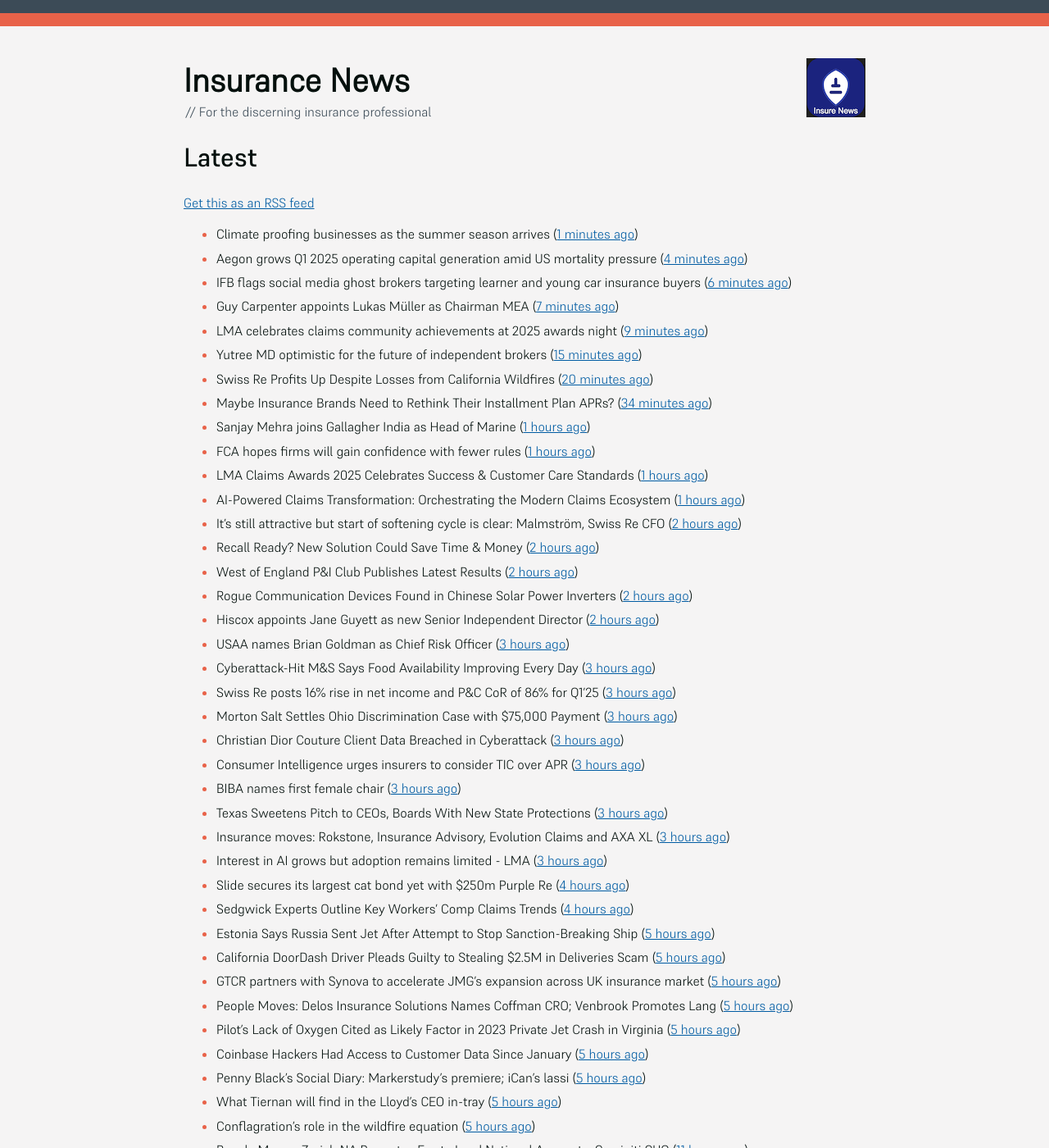
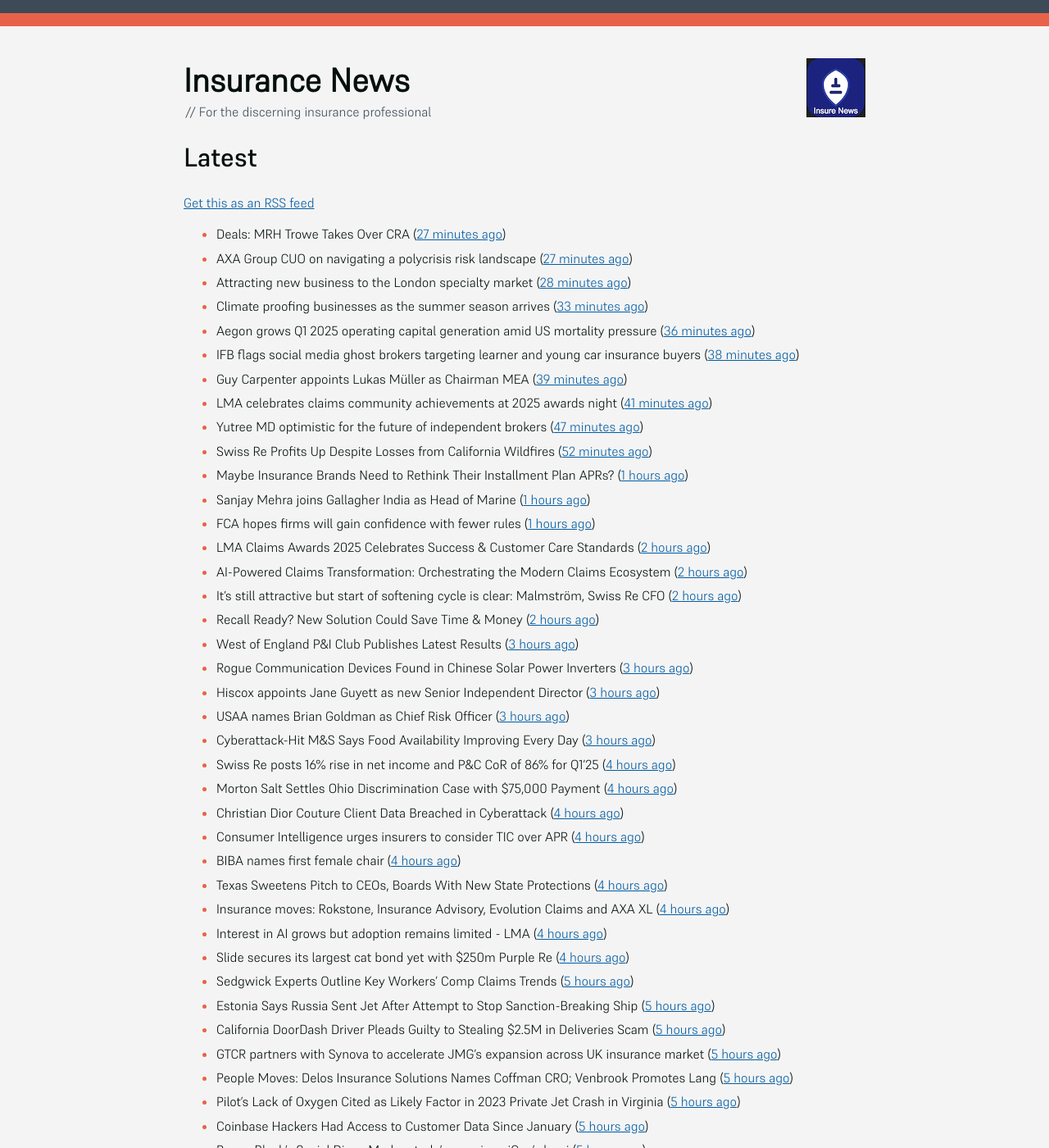
Before and after one commit to mat-0/feeds.thechels.uk, a Jekyll site: the page built from index.md, in a window 1280 px wide and 1400 px high. Shown: the whole window at 82% size. Built offline with Jekyll 4.4.1, drawn with Linux system fonts in a browser that asks for light colours; some of the changed text lies outside the part shown.

Commit message:
New Feed

```diff
--- a/index.md
+++ b/index.md
@@ -8,35 +8,38 @@ description: Latest Updates
 [Get this as an RSS feed](/feed.rss)
 
 <!-- news_marker starts -->
-- Climate proofing businesses as the summer season arrives ([1 minutes ago](https://www.insurancebusinessmag.com/uk/news/catastrophe/climate-proofing-businesses-as-the-summer-season-arrives-535973.aspx))
-- Aegon grows Q1 2025 operating capital generation amid US mortality pressure ([4 minutes ago](https://www.insurancebusinessmag.com/uk/news/breaking-news/aegon-grows-q1-2025-operating-capital-generation-amid-us-mortality-pressure-535972.aspx))
-- IFB flags social media ghost brokers targeting learner and young car insurance buyers ([6 minutes ago](https://www.insurancebusinessmag.com/uk/news/auto-motor/ifb-flags-social-media-ghost-brokers-targeting-learner-and-young-car-insurance-buyers-535971.aspx))
-- Guy Carpenter appoints Lukas Müller as Chairman MEA ([7 minutes ago](https://www.reinsurancene.ws/guy-carpenter-appoints-lukas-muller-as-chairman-mea/))
-- LMA celebrates claims community achievements at 2025 awards night ([9 minutes ago](https://www.insurancebusinessmag.com/uk/news/claims/lma-celebrates-claims-community-achievements-at-2025-awards-night-535970.aspx))
-- Yutree MD optimistic for the future of independent brokers ([15 minutes ago](https://www.postonline.co.uk/news/7957767/yutree-md-optimistic-for-the-future-of-independent-brokers))
-- Swiss Re Profits Up Despite Losses from California Wildfires ([20 minutes ago](https://www.insurancejournal.com/news/international/2025/05/16/824017.htm))
-- Maybe Insurance Brands Need to Rethink Their Installment Plan APRs? ([34 minutes ago](https://insurance-edge.net/2025/05/16/maybe-insurance-brands-need-to-rethink-their-installment-plan-aprs/))
+- Deals: MRH Trowe Takes Over CRA ([27 minutes ago](https://insurance-edge.net/2025/05/16/deals-mrh-trowe-takes-over-cra/))
+- AXA Group CUO on navigating a polycrisis risk landscape ([27 minutes ago](https://www.insurancebusinessmag.com/uk/news/breaking-news/axa-group-cuo-on-navigating-a-polycrisis-risk-landscape-535921.aspx))
+- Attracting new business to the London specialty market ([28 minutes ago](https://www.insurancebusinessmag.com/uk/news/breaking-news/attracting-new-business-to-the-london-specialty-market-535974.aspx))
+- Climate proofing businesses as the summer season arrives ([33 minutes ago](https://www.insurancebusinessmag.com/uk/news/catastrophe/climate-proofing-businesses-as-the-summer-season-arrives-535973.aspx))
+- Aegon grows Q1 2025 operating capital generation amid US mortality pressure ([36 minutes ago](https://www.insurancebusinessmag.com/uk/news/breaking-news/aegon-grows-q1-2025-operating-capital-generation-amid-us-mortality-pressure-535972.aspx))
+- IFB flags social media ghost brokers targeting learner and young car insurance buyers ([38 minutes ago](https://www.insurancebusinessmag.com/uk/news/auto-motor/ifb-flags-social-media-ghost-brokers-targeting-learner-and-young-car-insurance-buyers-535971.aspx))
+- Guy Carpenter appoints Lukas Müller as Chairman MEA ([39 minutes ago](https://www.reinsurancene.ws/guy-carpenter-appoints-lukas-muller-as-chairman-mea/))
+- LMA celebrates claims community achievements at 2025 awards night ([41 minutes ago](https://www.insurancebusinessmag.com/uk/news/claims/lma-celebrates-claims-community-achievements-at-2025-awards-night-535970.aspx))
+- Yutree MD optimistic for the future of independent brokers ([47 minutes ago](https://www.postonline.co.uk/news/7957767/yutree-md-optimistic-for-the-future-of-independent-brokers))
+- Swiss Re Profits Up Despite Losses from California Wildfires ([52 minutes ago](https://www.insurancejournal.com/news/international/2025/05/16/824017.htm))
+- Maybe Insurance Brands Need to Rethink Their Installment Plan APRs? ([1 hours ago](https://insurance-edge.net/2025/05/16/maybe-insurance-brands-need-to-rethink-their-installment-plan-aprs/))
 - Sanjay Mehra joins Gallagher India as Head of Marine ([1 hours ago](https://www.reinsurancene.ws/sanjay-mehra-joins-gallagher-india-as-head-of-marine/))
 - FCA hopes firms will gain confidence with fewer rules ([1 hours ago](https://www.postonline.co.uk/news/7957766/fca-hopes-firms-will-gain-confidence-with-fewer-rules))
-- LMA Claims Awards 2025 Celebrates Success & Customer Care Standards ([1 hours ago](https://insurance-edge.net/2025/05/16/lma-claims-awards-2025-celebrates-success-customer-care-standards/))
-- AI-Powered Claims Transformation: Orchestrating the Modern Claims Ecosystem ([1 hours ago](https://insurance-edge.net/2025/05/16/ai-powered-claims-transformation-orchestrating-the-modern-claims-ecosystem/))
+- LMA Claims Awards 2025 Celebrates Success & Customer Care Standards ([2 hours ago](https://insurance-edge.net/2025/05/16/lma-claims-awards-2025-celebrates-success-customer-care-standards/))
+- AI-Powered Claims Transformation: Orchestrating the Modern Claims Ecosystem ([2 hours ago](https://insurance-edge.net/2025/05/16/ai-powered-claims-transformation-orchestrating-the-modern-claims-ecosystem/))
 - It’s still attractive but start of softening cycle is clear: Malmström, Swiss Re CFO ([2 hours ago](https://www.reinsurancene.ws/its-still-attractive-but-start-of-softening-cycle-is-clear-malmstrom-swiss-re-cfo/))
 - Recall Ready? New Solution Could Save Time & Money ([2 hours ago](https://insurance-edge.net/2025/05/16/recall-ready-new-solution-could-save-time-money/))
-- West of England P&I Club Publishes Latest Results ([2 hours ago](https://insurance-edge.net/2025/05/16/west-of-england-pi-club-publishes-latest-results/))
-- Rogue Communication Devices Found in Chinese Solar Power Inverters ([2 hours ago](https://www.insurancejournal.com/news/international/2025/05/16/824006.htm))
-- Hiscox appoints Jane Guyett as new Senior Independent Director ([2 hours ago](https://www.reinsurancene.ws/hiscox-appoints-jane-guyett-as-new-senior-independent-director/))
+- West of England P&I Club Publishes Latest Results ([3 hours ago](https://insurance-edge.net/2025/05/16/west-of-england-pi-club-publishes-latest-results/))
+- Rogue Communication Devices Found in Chinese Solar Power Inverters ([3 hours ago](https://www.insurancejournal.com/news/international/2025/05/16/824006.htm))
+- Hiscox appoints Jane Guyett as new Senior Independent Director ([3 hours ago](https://www.reinsurancene.ws/hiscox-appoints-jane-guyett-as-new-senior-independent-director/))
 - USAA names Brian Goldman as Chief Risk Officer ([3 hours ago](https://www.reinsurancene.ws/usaa-names-brian-goldman-as-chief-risk-officer/))
 - Cyberattack-Hit M&S Says Food Availability Improving Every Day ([3 hours ago](https://www.insurancejournal.com/news/international/2025/05/16/824002.htm))
-- Swiss Re posts 16% rise in net income and P&C CoR of 86% for Q1’25 ([3 hours ago](https://www.reinsurancene.ws/swiss-re-posts-16-rise-in-net-income-and-pc-cor-of-86-for-q125/))
-- Morton Salt Settles Ohio Discrimination Case with $75,000 Payment ([3 hours ago](https://www.insurancejournal.com/news/midwest/2025/05/16/823999.htm))
-- Christian Dior Couture Client Data Breached in Cyberattack ([3 hours ago](https://www.insurancejournal.com/news/national/2025/05/16/823975.htm))
-- Consumer Intelligence urges insurers to consider TIC over APR ([3 hours ago](https://www.insurancebusinessmag.com/uk/news/auto-motor/consumer-intelligence-urges-insurers-to-consider-tic-over-apr-535940.aspx))
-- BIBA names first female chair ([3 hours ago](https://www.insurancebusinessmag.com/uk/news/breaking-news/biba-names-first-female-chair-535939.aspx))
-- Texas Sweetens Pitch to CEOs, Boards With New State Protections ([3 hours ago](https://www.insurancejournal.com/news/southcentral/2025/05/16/823995.htm))
-- Insurance moves: Rokstone, Insurance Advisory, Evolution Claims and AXA XL ([3 hours ago](https://www.insurancebusinessmag.com/uk/news/breaking-news/insurance-moves-rokstone-insurance-advisory-evolution-claims-and-axa-xl-535937.aspx))
-- Interest in AI grows but adoption remains limited - LMA ([3 hours ago](https://www.insurancebusinessmag.com/uk/news/technology/interest-in-ai-grows-but-adoption-remains-limited--lma-535936.aspx))
+- Swiss Re posts 16% rise in net income and P&C CoR of 86% for Q1’25 ([4 hours ago](https://www.reinsurancene.ws/swiss-re-posts-16-rise-in-net-income-and-pc-cor-of-86-for-q125/))
+- Morton Salt Settles Ohio Discrimination Case with $75,000 Payment ([4 hours ago](https://www.insurancejournal.com/news/midwest/2025/05/16/823999.htm))
+- Christian Dior Couture Client Data Breached in Cyberattack ([4 hours ago](https://www.insurancejournal.com/news/national/2025/05/16/823975.htm))
+- Consumer Intelligence urges insurers to consider TIC over APR ([4 hours ago](https://www.insurancebusinessmag.com/uk/news/auto-motor/consumer-intelligence-urges-insurers-to-consider-tic-over-apr-535940.aspx))
+- BIBA names first female chair ([4 hours ago](https://www.insurancebusinessmag.com/uk/news/breaking-news/biba-names-first-female-chair-535939.aspx))
+- Texas Sweetens Pitch to CEOs, Boards With New State Protections ([4 hours ago](https://www.insurancejournal.com/news/southcentral/2025/05/16/823995.htm))
+- Insurance moves: Rokstone, Insurance Advisory, Evolution Claims and AXA XL ([4 hours ago](https://www.insurancebusinessmag.com/uk/news/breaking-news/insurance-moves-rokstone-insurance-advisory-evolution-claims-and-axa-xl-535937.aspx))
+- Interest in AI grows but adoption remains limited - LMA ([4 hours ago](https://www.insurancebusinessmag.com/uk/news/technology/interest-in-ai-grows-but-adoption-remains-limited--lma-535936.aspx))
 - Slide secures its largest cat bond yet with $250m Purple Re ([4 hours ago](https://www.reinsurancene.ws/slide-secures-its-largest-cat-bond-yet-with-250m-purple-re/))
-- Sedgwick Experts Outline Key Workers’ Comp Claims Trends ([4 hours ago](https://www.insurancejournal.com/news/national/2025/05/16/823936.htm))
+- Sedgwick Experts Outline Key Workers’ Comp Claims Trends ([5 hours ago](https://www.insurancejournal.com/news/national/2025/05/16/823936.htm))
 - Estonia Says Russia Sent Jet After Attempt to Stop Sanction-Breaking Ship ([5 hours ago](https://www.insurancejournal.com/news/international/2025/05/16/823959.htm))
 - California DoorDash Driver Pleads Guilty to Stealing $2.5M in Deliveries Scam ([5 hours ago](https://www.insurancejournal.com/news/west/2025/05/16/823989.htm))
 - GTCR partners with Synova to accelerate JMG’s expansion across UK insurance market ([5 hours ago](https://www.reinsurancene.ws/gtcr-partners-with-synova-to-accelerate-jmgs-expansion-across-uk-insurance-market/))
@@ -97,7 +98,6 @@ description: Latest Updates
 - Biba names Caroline Barr as first female chair ([1 days ago](https://www.postonline.co.uk/broker/7957749/biba-names-caroline-barr-as-first-female-chair))
 - Allianz, Beazley could be on the hook as M&S insurance claim expected to be £100m + ([1 days ago](https://www.insurancebusinessmag.com/uk/news/cyber/allianz-beazley-could-be-on-the-hook-as-mands-insurance-claim-expected-to-be-100m--535626.aspx))
 - Insurance's soft market: RSA on how to stay ahead ([1 days ago](https://www.insurancebusinessmag.com/uk/news/business-resilience/insurances-soft-market-rsa-on-how-to-stay-ahead-535625.aspx))
-- Regional brokers in the spotlight as BIBA 2025 kicks off ([1 days ago](https://www.insurancebusinessmag.com/uk/news/breaking-news/regional-brokers-in-the-spotlight-as-biba-2025-kicks-off-535624.aspx))
 - Rosemount Financial Solutions (IFA) announces 4C Platform partnership to support private medical insurance advice ([1 days ago](https://ifamagazine.com/rosemount-financial-solutions-ifa-announces-4c-platform-partnership-to-support-private-medical-insurance-advice/))
 - FCA handed 170,000-strong petition to fix insurance failings ([1 days ago](https://www.postonline.co.uk/regulation/7957747/fca-handed-170000-strong-petition-to-fix-insurance-failings))
 - Extinction Rebellion returns to Biba for third consecutive protest ([1 days ago](https://www.postonline.co.uk/news/7957741/extinction-rebellion-returns-to-biba-for-third-consecutive-protest))
@@ -117,15 +117,15 @@ description: Latest Updates
 - Mike McGavick Joins mea Platform as Board Chairman and Strategic Advisor ([2 days ago](https://www.insurtechinsights.com/mike-mcgavick-joins-mea-platform-as-board-chairman-and-strategic-advisor/))
 - KatRisk Acquires Gamma to Bolster Catastrophe Modeling and Location Intelligence Capabilities ([2 days ago](https://www.insurtechinsights.com/katrisk-acquires-gamma-to-bolster-catastrophe-modeling-and-location-intelligence-capabilities/))
 - Biba launches question guidance to reduce disclosure disputes ([2 days ago](https://www.postonline.co.uk/broker/7957739/biba-launches-question-guidance-to-reduce-disclosure-disputes))
-- Hiscox warns how tech insurance bubble could burst ([2 days ago](https://www.postonline.co.uk/technology/7957735/hiscox-warns-how-tech-insurance-bubble-could-burst))
-- Seventy-two per cent of new absentees under group income protection policies returned to work during 2024 ([2 days ago](https://ifamagazine.com/seventy-two-per-cent-of-new-absentees-under-group-income-protection-policies-returned-to-work-during-2024/))
+- Hiscox warns how tech insurance bubble could burst ([3 days ago](https://www.postonline.co.uk/technology/7957735/hiscox-warns-how-tech-insurance-bubble-could-burst))
+- Seventy-two per cent of new absentees under group income protection policies returned to work during 2024 ([3 days ago](https://ifamagazine.com/seventy-two-per-cent-of-new-absentees-under-group-income-protection-policies-returned-to-work-during-2024/))
 - Rising mobile phone attachment drives SquareTrade product expansion ([3 days ago](https://www.postonline.co.uk/personal/7957723/rising-mobile-phone-attachment-drives-squaretrade-product-expansion))
 - What's ahead for insurance M&A? ([3 days ago](https://www.dig-in.com/news/whats-ahead-for-insurance-m-a))
 - OneFamily celebrates fifty years of inspiring better futures ([3 days ago](https://ifamagazine.com/onefamily-celebrates-fifty-years-of-inspiring-better-futures/))
-- Vitality research reveals gaps in employee awareness of sick leave policies and the role insurers play ([3 days ago](https://ifamagazine.com/vitality-research-reveals-gaps-in-employee-awareness-of-sick-leave-policies-and-the-role-insurers-play/))
-- 9 in 10 life cover applications with mental health disclosures instantly accepted on the underwriter protection platform in 2024 ([3 days ago](https://ifamagazine.com/9-in-10-life-cover-applications-with-mental-health-disclosures-instantly-accepted-on-the-underwriter-protection-platform-in-2024/))
+- Vitality research reveals gaps in employee awareness of sick leave policies and the role insurers play ([4 days ago](https://ifamagazine.com/vitality-research-reveals-gaps-in-employee-awareness-of-sick-leave-policies-and-the-role-insurers-play/))
+- 9 in 10 life cover applications with mental health disclosures instantly accepted on the underwriter protection platform in 2024 ([4 days ago](https://ifamagazine.com/9-in-10-life-cover-applications-with-mental-health-disclosures-instantly-accepted-on-the-underwriter-protection-platform-in-2024/))
 - IHC Set to Launch AI-Driven Reinsurance Platform in the Gulf Region ([5 days ago](https://thefintechtimes.com/ihc-set-to-launch-ai-driven-reinsurance-platform/))
-- What to be aware of when contesting a will ([14 days ago](https://ifamagazine.com/what-to-be-aware-of-when-contesting-a-will/))
+- What to be aware of when contesting a will ([15 days ago](https://ifamagazine.com/what-to-be-aware-of-when-contesting-a-will/))
 - New L&G data reveals value of technology to long-term absence management ([16 days ago](https://ifamagazine.com/new-lg-data-reveals-value-of-technology-to-long-term-absence-management/))
 - Canada Life reveals some of the most common estate planning misconceptions ([17 days ago](https://ifamagazine.com/some-of-the-most-common-estate-planning-misconceptions-revealed/))
 - L&G bolsters protection proposition with series of product enhancements ([18 days ago](https://ifamagazine.com/lg-bolsters-protection-proposition-with-series-of-product-enhancements/))
```
Also changed, not shown: other parts of index.md (+13 -15 lines).
